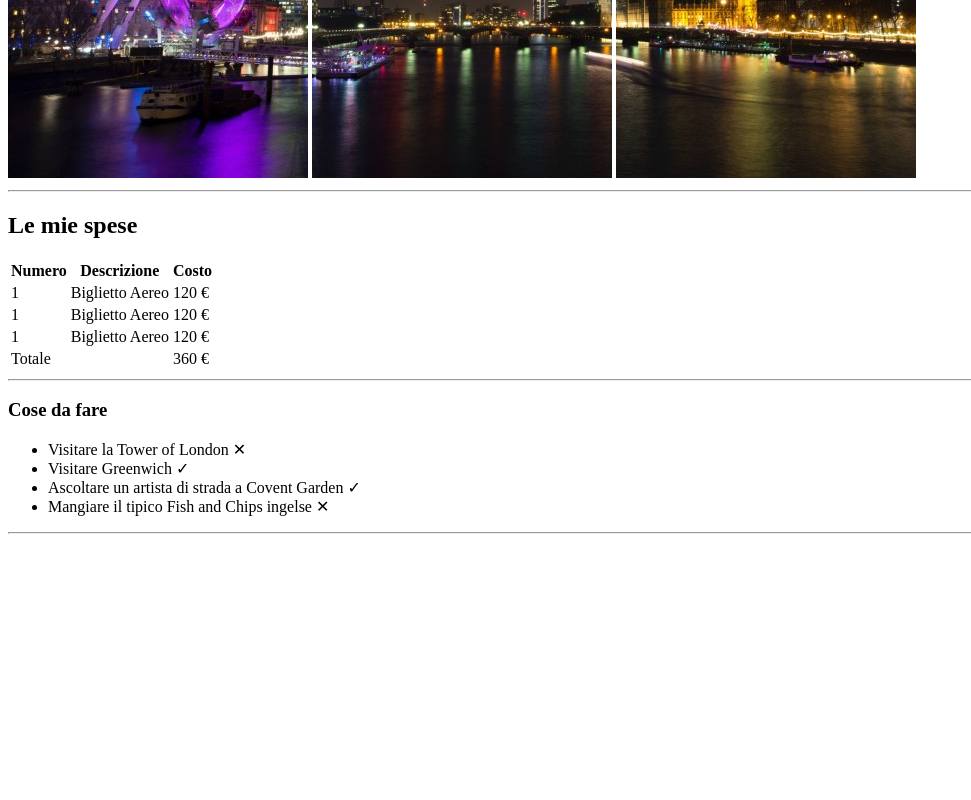
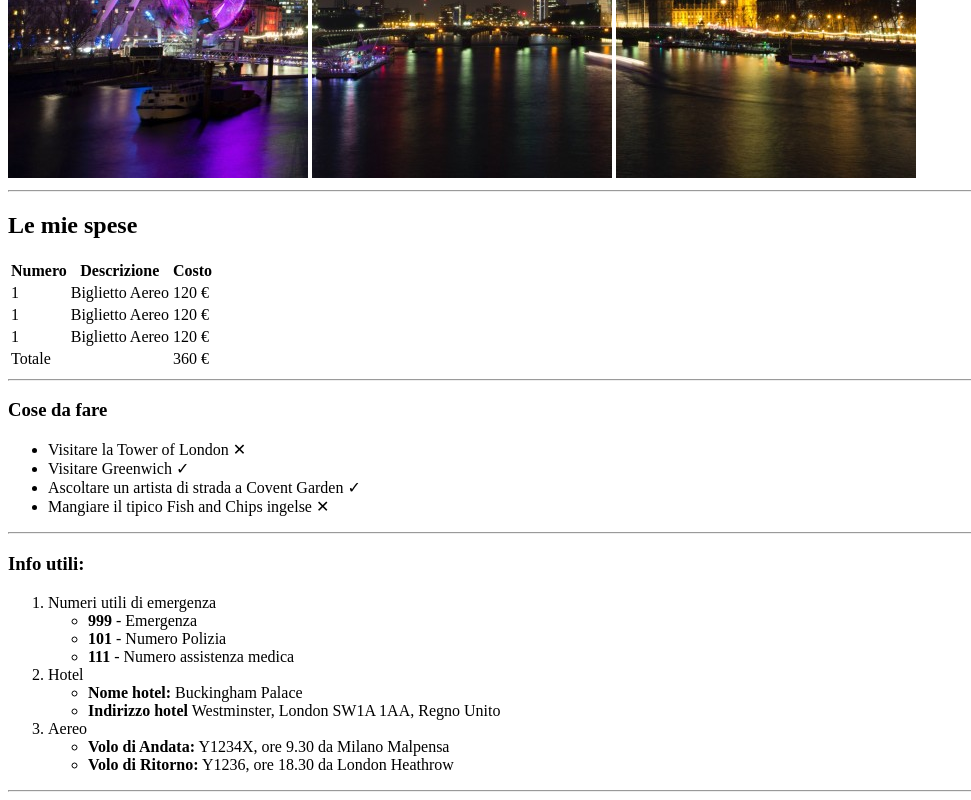
Before and after one commit to SalvoBevilacqua/html-london-trip, a plain HTML site: page index.html in a window 1280 px wide. Shown: the part 502-1302 px from the top of the page, without its empty margins (0-971 px from the left). Before the commit the page ends 1044 px from the top, so only its background shows below. Drawn offline with Linux system fonts and the light colour scheme.

Commit message:
add: section 2

```diff
--- a/index.html
+++ b/index.html
@@ -65,5 +65,36 @@
         </section>
 
         <hr>
+
+        <!-- info utili -->
+        <section>
+            <h3>Info utili:</h3>
+            <ol>
+                <li>
+                    <span>Numeri utili di emergenza</span>
+                    <ul>
+                        <li><strong>999</strong> - Emergenza</li>
+                        <li><strong>101</strong> - Numero Polizia</li>
+                        <li><strong>111</strong> - Numero assistenza medica</li>
+                    </ul>
+                </li>
+                <li>
+                    <span>Hotel</span>
+                    <ul>
+                        <li><strong>Nome hotel:</strong> Buckingham Palace</li>
+                        <li><strong>Indirizzo hotel</strong> Westminster, London SW1A 1AA, Regno Unito</li>
+                    </ul>
+                </li>
+                <li>
+                    <span>Aereo</span>
+                    <ul>
+                        <li><strong>Volo di Andata:</strong> Y1234X, ore 9.30 da Milano Malpensa</li>
+                        <li><strong>Volo di Ritorno:</strong> Y1236, ore 18.30 da London Heathrow</li>
+                    </ul>
+                </li>
+            </ol>
+        </section>
+
+        <hr>
     </body>
 </html>
```
